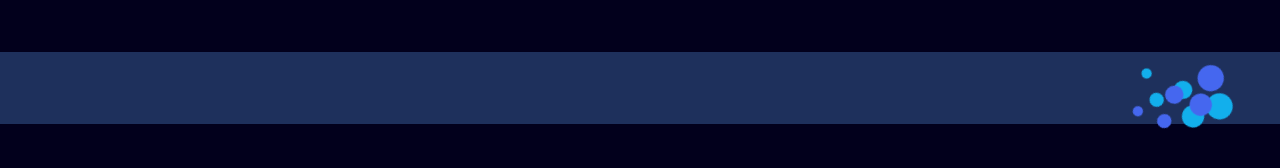
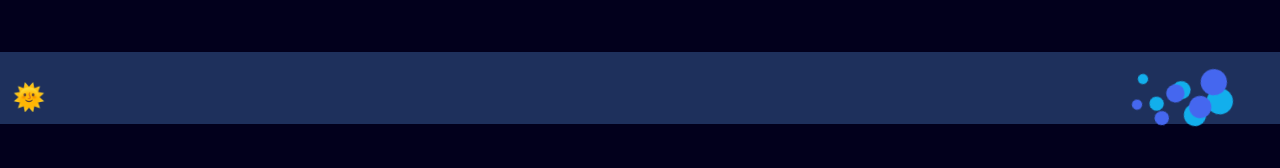
Before and after one commit to xezian/xezian-archived, a React (Create React App) app in the folder client/: page / in a window 1280 px wide. Shown: the part 676-844 px from the top of the page. Built offline with nearby package versions, Linux system fonts and the light colour scheme.

Commit message:
dark/light theme switching

```diff
--- /dev/null
+++ b/client/src/components/Buttons/Buttons.js
@@ -0,0 +1,42 @@
+import React, { Component } from 'react';
+import styled from 'styled-components';
+
+const UnStyledButton = styled.button`
+  padding-left: 1vw;
+  position: absolute;
+  bottom: 0
+  border: none;
+  font: inherit;
+  color: inherit;
+  background-color: transparent;
+  cursor: pointer;
+  :focus {
+    outline: none;
+  }
+`;
+
+export default class componentName extends Component {
+  state = {
+    themoji: '🌞'
+  };
+  themeSwitch = () => {
+    switch (this.props.themeName) {
+      case 'dark':
+        this.setState({ themoji: '🌚' });
+        this.props.switchTheme('light');
+        break;
+      case 'light':
+        this.setState({ themoji: '🌞' });
+        this.props.switchTheme('dark');
+        break;
+      default:
+    }
+  };
+  render() {
+    return (
+      <UnStyledButton onClick={this.themeSwitch}>
+        {this.state.themoji}
+      </UnStyledButton>
+    );
+  }
+}
--- a/client/src/components/Page/Page.js
+++ b/client/src/components/Page/Page.js
@@ -3,17 +3,18 @@ import { BrowserRouter as Router } from 'react-router-dom';
 import { ThemeProvider, createGlobalStyle } from 'styled-components';
 import PageStyles from './PageStyles';
 import Logo from '../Logo/Logo';
+import Buttons from '../Buttons/Buttons';
 import Nav from '../Nav/Nav';
 import Body from '../Body/Body';
 
 const lightTheme = {
-  headerFooter: '#1e305c',
-  mainBackground: '#1e3939',
-  innerBackground: '#3A3A3A',
+  headerFooter: '#DABAEA',
+  mainBackground: '#a9e9e9',
+  innerBackground: '#4567ef',
   formField: '#E1E1E1',
-  textOne: '#DABAEA',
-  textTwo: '#AFEEFA',
-  textThree: '1000px',
+  textOne: '#1e305c',
+  textTwo: '#02001c',
+  textThree: '000555'
 };
 
 const darkTheme = {
@@ -23,7 +24,7 @@ const darkTheme = {
   formField: '#22405c',
   textOne: '#DABAEA',
   textTwo: '#4567ef',
-  textThree: '#e2e2e2',
+  textThree: '#e2e2e2'
 };
 
 const GlobalStyle = createGlobalStyle`
@@ -49,37 +50,37 @@ const GlobalStyle = createGlobalStyle`
 
 export default class Page extends Component {
   state = {
-    theme: darkTheme
+    theme: darkTheme,
+    themeName: 'dark'
   };
-  switchTheme = (theme) => {
+  switchTheme = theme => {
     switch (theme) {
       case 'dark':
-        this.setState({theme:darkTheme});
+        this.setState({ theme: darkTheme, themeName: 'dark' });
         break;
       case 'light':
-        this.setState({theme:lightTheme});
+        this.setState({ theme: lightTheme, themeName: 'light' });
         break;
       default:
-       return null;
-    };
+        return null;
+    }
   };
   render() {
-    const { theme } = this.state;
+    const { theme, themeName } = this.state;
     return (
       <ThemeProvider theme={theme}>
         <Router>
           <PageStyles>
-          <GlobalStyle />
+            <GlobalStyle />
             <header className="App-header">
               <Logo flex="row" />
-              <Nav
-                switchTheme={this.switchTheme}
-              />
+              <Nav />
             </header>
             <div className="App-main">
               <Body />
             </div>
             <footer className="App-footer">
+              <Buttons themeName={themeName} switchTheme={this.switchTheme} />
               <Logo flex="row-reverse" />
             </footer>
           </PageStyles>
```
